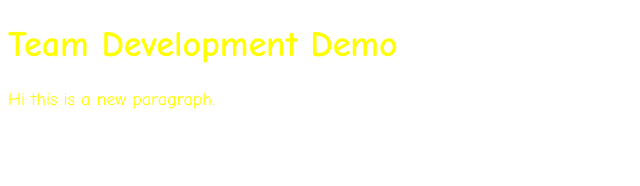
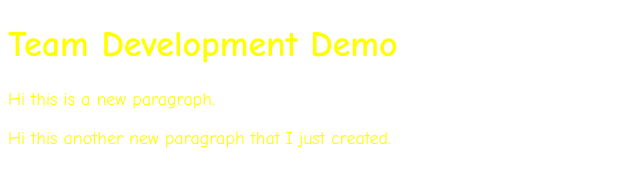
Before and after one commit to Jenja20/team-dev-demo-b, a plain HTML site: page index.html in a window 1280 px wide. Shown: the whole page, without its empty margins (0-640 px from the left). Drawn offline with nearby package versions, Linux system fonts and the light colour scheme.

Commit message:
added another p

```diff
--- a/index.html
+++ b/index.html
@@ -10,6 +10,8 @@
 
         <p>Hi this is a new paragraph.</p>
 
+        <p>Hi this another new paragraph that I just created.</p>
+
         <script src="https://ajax.googleapis.com/ajax/libs/jquery/2.0.3/jquery.min.js"></script>
         <script src="js/demo.js"></script>
     </body>
```
